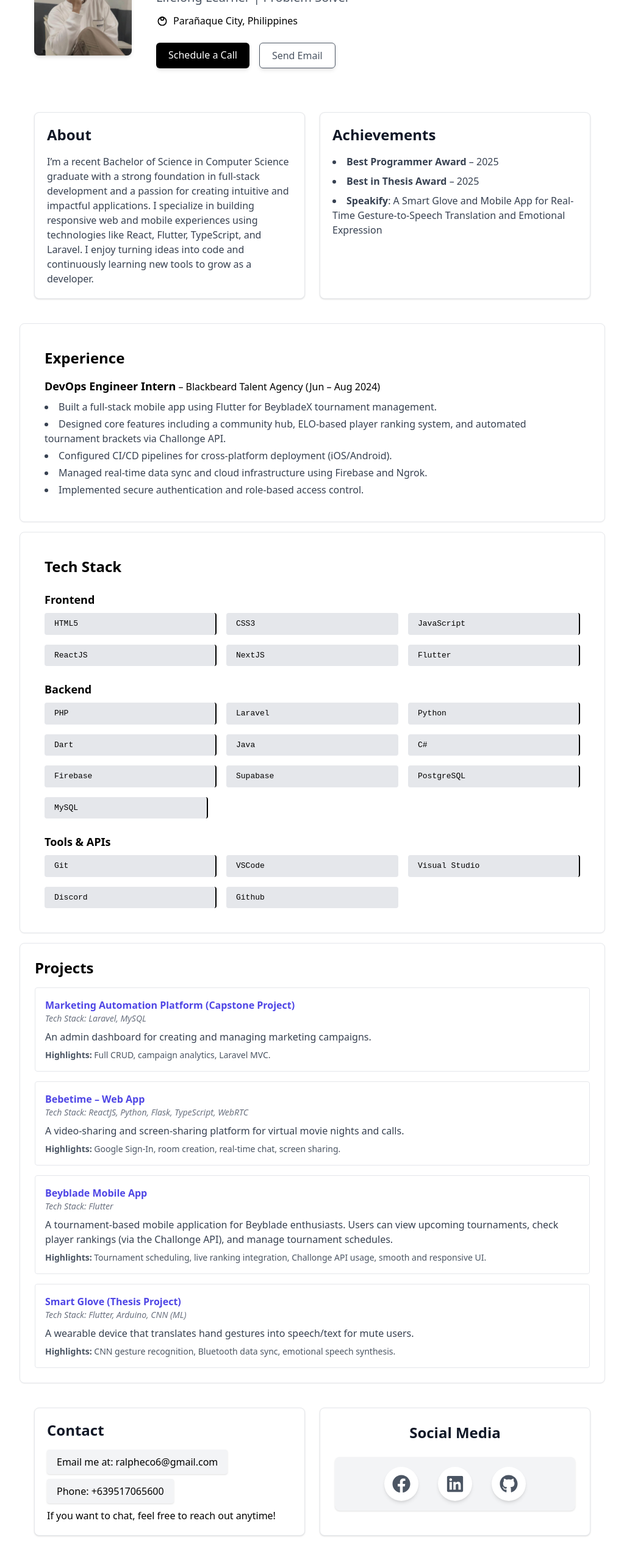
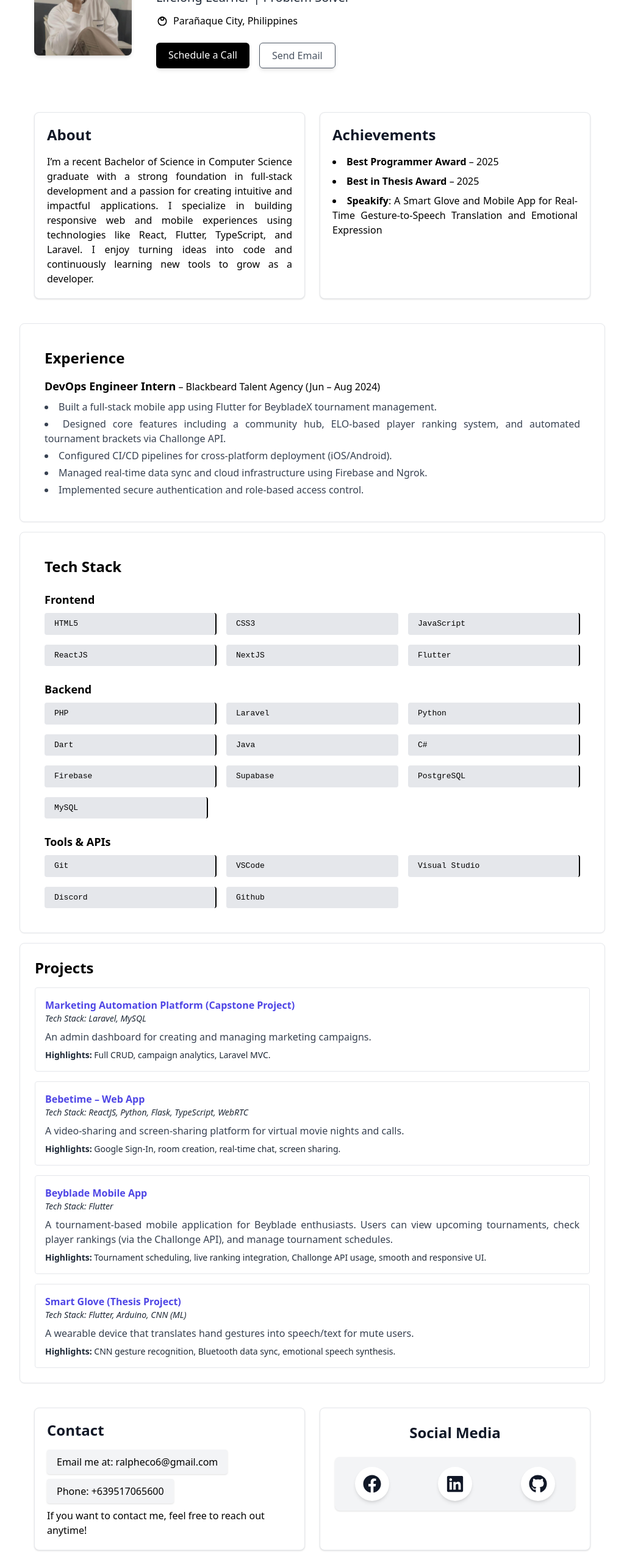
Before and after one commit to wappyboy/my-portfolio, a React (Vite) app: page / in a window 1280 px wide. Shown: the part 178-2744 px from the top of the page at 61% size, without its empty margins (128-1151 px from the left). Before the commit the page ends 2720 px from the top, so only its background shows below. Built offline with nearby package versions, Linux system fonts and the light colour scheme.

Commit message:
Making adjustments

```diff
--- a/src/components/About.tsx
+++ b/src/components/About.tsx
@@ -8,7 +8,7 @@ export const About = () => (
       {/* About Card */}
       <div className="p-5 bg-white border border-gray-200 rounded-lg shadow hover:shadow-md transition-shadow">
         <h3 className="text-2xl font-semibold text-gray-900 mb-4">About</h3>
-        <p className="text-gray-700">
+        <p className="text-black text-justify">
           I’m a recent Bachelor of Science in Computer Science graduate with a strong foundation in full-stack development and a passion for creating intuitive and impactful applications.
           I specialize in building responsive web and mobile experiences using technologies like React, Flutter, TypeScript, and Laravel.
           I enjoy turning ideas into code and continuously learning new tools to grow as a developer.
@@ -18,7 +18,7 @@ export const About = () => (
       {/* Achievements Card */}
       <div className="p-5 bg-white border border-gray-200 rounded-lg shadow hover:shadow-md transition-shadow">
         <h3 className="text-2xl font-semibold text-gray-900 mb-4">Achievements</h3>
-        <ul className="list-disc list-inside text-gray-700 space-y-2">
+        <ul className="list-disc list-inside text-justify text-black space-y-2">
           <li><strong>Best Programmer Award</strong> – 2025</li>
           <li><strong>Best in Thesis Award</strong> – 2025</li>
           <li>
--- a/src/components/Contact.tsx
+++ b/src/components/Contact.tsx
@@ -51,13 +51,13 @@ export const Contact = () => {
           </a>
         </p>
       </div>
-      <p>If you want to chat, feel free to reach out anytime!</p>
+      <p>If you want to contact me, feel free to reach out anytime!</p>
     </div>
 
     {/* Social Media Card */}
     <div className="p-6 bg-white border border-gray-200 rounded-lg shadow hover:shadow-md transition-shadow">
       <h3 className="text-2xl font-semibold text-gray-900 mb-6 text-center">Social Media</h3>
-      <div className="flex justify-center space-x-8 bg-gray-100 shadow rounded-lg px-8 py-4 text-3xl text-gray-600">
+      <div className="flex justify-center space-x-20 bg-gray-100 shadow rounded-lg px-8 py-4 text-3xl text-gray-900">
         {socials.map(({ name, url, icon }) => (
           <a
             key={name}
--- a/src/components/Experience.tsx
+++ b/src/components/Experience.tsx
@@ -10,7 +10,7 @@ export const Experience = () => (
         {/* DevOps Internship */}
         <li>
           <strong className="text-lg">DevOps Engineer Intern</strong> – Blackbeard Talent Agency (Jun – Aug 2024)
-          <ul className="mt-2 list-disc list-inside text-gray-700 dark:text-gray-900 space-y-1">
+          <ul className="mt-2 list-disc text-justify list-inside text-gray-700 dark:text-gray-900 space-y-1">
             <li>Built a full-stack mobile app using Flutter for BeybladeX tournament management.</li>
             <li>Designed core features including a community hub, ELO-based player ranking system, and automated tournament brackets via Challonge API.</li>
             <li>Configured CI/CD pipelines for cross-platform deployment (iOS/Android).</li>
--- a/src/components/HeroSection.tsx
+++ b/src/components/HeroSection.tsx
@@ -17,7 +17,7 @@ export const HeroSection = () => (
         <h2 className="text-3xl md:text-4xl font-extrabold text-gray-900">
           Ralph E. Eco
         </h2>
-        <p className="mt-1 text-gray-600 text-lg md:text-xl">
+        <p className="mt-1 text-gray-800 text-lg md:text-xl">
           Full-stack Developer | Passionate Coder | Lifelong Learner | Problem Solver
         </p>
 
--- a/src/components/Projects.tsx
+++ b/src/components/Projects.tsx
@@ -33,7 +33,7 @@ export const Projects = () => {
 
   return (
     <section
-      className="p-6 mt-4 mb-4 mx-4 bg-white rounded-lg border border-gray-200 shadow-sm transition-shadow hover:shadow-md"
+      className="p-6 text-justify mt-4 mb-4 mx-4 bg-white rounded-lg border border-gray-200 shadow-sm transition-shadow hover:shadow-md"
       id="projects"
     >
         <h3 className="text-2xl font-semibold mb-4">Projects</h3>
@@ -45,9 +45,9 @@ export const Projects = () => {
                 style={{ animationDelay: `${i * 0.3}s`, animationFillMode: "forwards" }}
               >
                 <h4 className="font-bold text-indigo-600 dark:text-black">{project.title}</h4>
-                <p className="text-sm text-gray-500 mb-2 italic">Tech Stack: {project.tech}</p>
+                <p className="text-sm text-gray-800 mb-2 italic">Tech Stack: {project.tech}</p>
                 <p className="text-gray-700 dark:text-gray-900">{project.description}</p>
-                <p className="mt-2 text-sm text-gray-600">
+                <p className="mt-2 text-sm text-gray-800">
                   <strong>Highlights:</strong> {project.highlights}
                 </p>
               </div>
```
